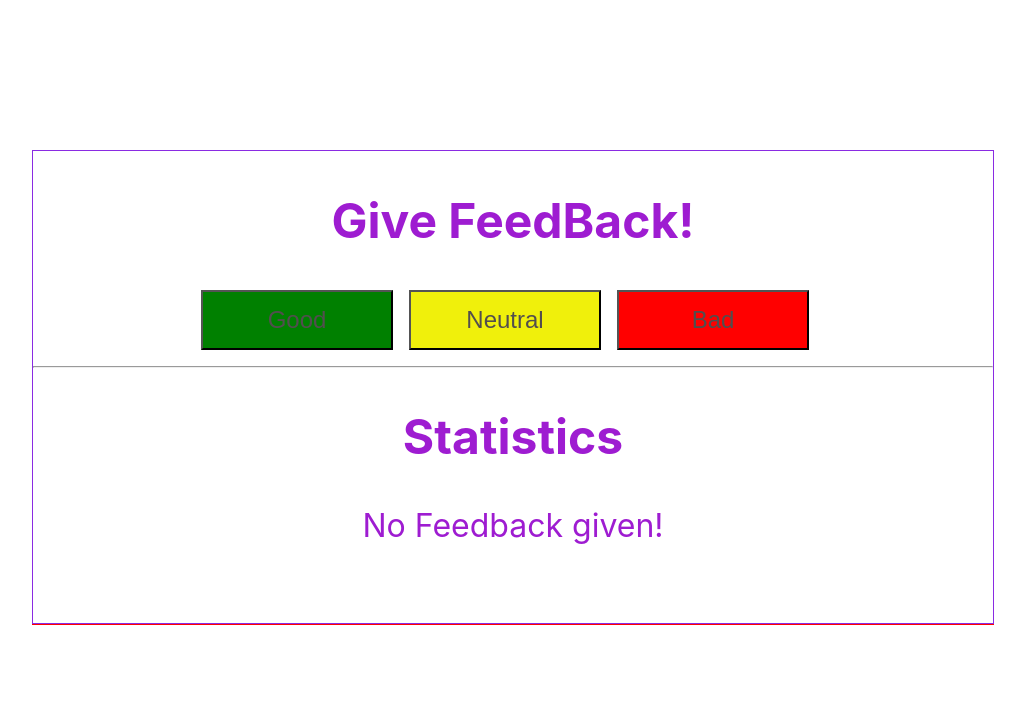
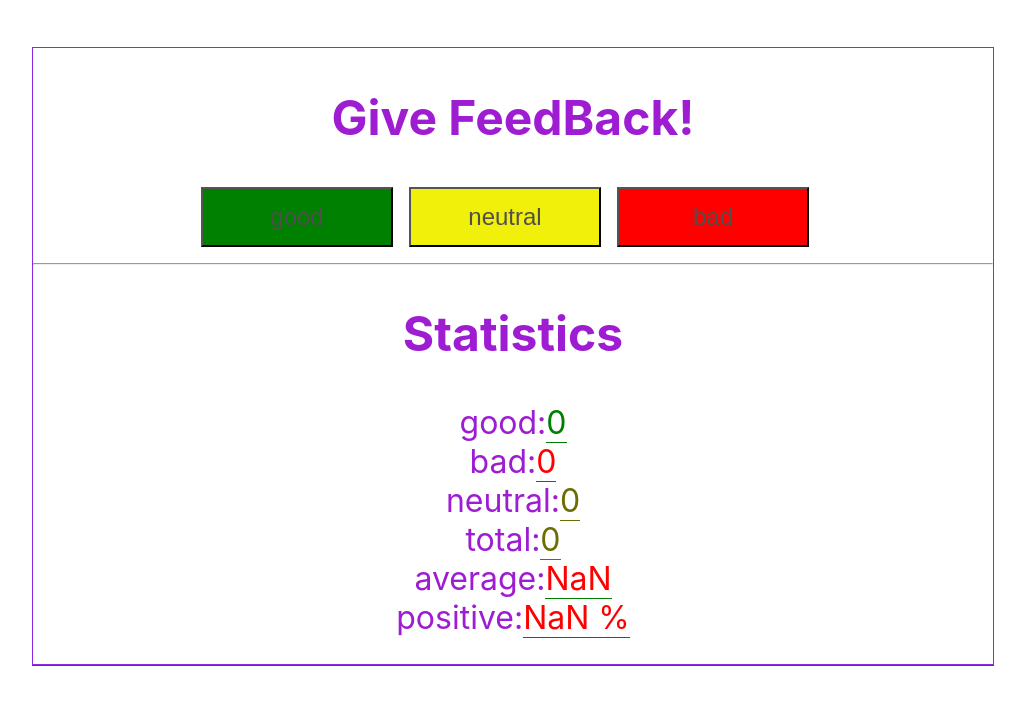
Before and after one commit to mesfint/FullStack_courses_Excersices, a React (Create React App) app in the folder part1/unicafe/: page / in a window 1280 px wide. Shown: the top 704 px of the page, without its empty margins (127-1152 px from the left). Built offline with nearby package versions, Linux system fonts and the light colour scheme.

Commit message:
1.10_unicafe_step5

```diff
--- a/part1/unicafe/src/App.css
+++ b/part1/unicafe/src/App.css
@@ -6,10 +6,10 @@ body {
   border: 1px solid blueviolet;
   box-shadow: 0 1px 0 red;
   margin: 0 auto;
-  margin-top: 150px;
+  margin-top: 47px;
   height: 360px;
   width: 75%;
-  padding-bottom: 7rem;
+  padding-bottom: 16rem;
 }
 .App {
   color: rgb(158, 28, 209);
--- a/part1/unicafe/src/App.js
+++ b/part1/unicafe/src/App.js
@@ -3,32 +3,57 @@ import ReactDOM from "react-dom";
 
 import "./App.css";
 
-const Statistics = ({ bad, good, neutral }) => {
-  if (good == 0 && bad == 0 && neutral == 0) {
-    return "No Feedback given!";
+// const Statistics = ({ bad, good, neutral }) => {
+
+//   if (good == 0 && bad == 0 && neutral == 0) {
+//     return "No Feedback given!";
+//   } else {
+//     return (
+//       <div>
+
+//           avarege:
+//           {typeof parseFloat(
+//             (good * 1 + neutral * 0 + bad * -1) / (good + neutral + bad)
+//           ) === NaN
+//             ? 0
+//             : (good * 1 + neutral * 0 + bad * -1) / (good + neutral + bad)}
+//         </span>
+//         <br />
+//         <span className="g">
+//           Positive:{parseFloat((good / (good + neutral + bad)) * 100)}%
+//         </span>
+//       </div>
+//     );
+//   }
+// };
+
+const Statistic = ({ text, value, className }) => {
+  if (text === "positive") {
+    return (
+      <div>
+        {text}:<span className={className}>{value} %</span>
+      </div>
+    );
   } else {
     return (
       <div>
-        good:<span className="g">{good}</span> neutral:
-        <span className="n">{neutral}</span> bad:
-        <span className="b"> {bad}</span>{" "}
-        <span className="n">result: {good + neutral + bad}</span>
-        <span className="n">
-          <br />
-          avarege:
-          {typeof parseFloat(
-            (good * 1 + neutral * 0 + bad * -1) / (good + neutral + bad)
-          ) === NaN
-            ? 0
-            : (good * 1 + neutral * 0 + bad * -1) / (good + neutral + bad)}
-        </span>
-        <br />
-        <span className="g">
-          Positive:{parseFloat((good / (good + neutral + bad)) * 100)}%
-        </span>
+        {text}:<span className={className}>{value}</span>
       </div>
     );
   }
+};
+const Statistics = props => {
+  return (
+    <div>
+      <Statistic className="g" text="good" value={props.good} />
+      <Statistic className="b" text="bad" value={props.bad} />
+      <Statistic className="n" text="neutral" value={props.neutral} />
+      <Statistic className="n" text="total" value={props.total} />
+
+      <Statistic className="b" text="average" value={props.average} />
+      <Statistic className="b" text="positive" value={props.positive} />
+    </div>
+  );
 };
 
 const App = () => {
@@ -48,23 +73,40 @@ const App = () => {
     return setBad(bad + 1);
   };
 
+  const calcAverage = () => {
+    const calc = parseFloat(
+      (good * 1 + neutral * 0 + bad * -1) / (good + neutral + bad)
+    );
+    return calc;
+  };
+  const total = () => {
+    const calc = parseFloat((good / (good + neutral + bad)) * 100);
+    return calc;
+  };
+
+  const Button = ({ onClick, text }) => (
+    <button className={text} onClick={onClick}>
+      {text}
+    </button>
+  );
+
   return (
     <div className="App">
       <h2>Give FeedBack!</h2>
-      <button className="good" onClick={goodHandleClick}>
-        Good{" "}
-      </button>
-      <button className="neutral" onClick={neutralHandleClick}>
-        Neutral{" "}
-      </button>
-      <button className="bad" onClick={badHandleClick}>
-        {" "}
-        Bad
-      </button>
+      <Button onClick={goodHandleClick} text="good" />
+      <Button onClick={neutralHandleClick} text="neutral" />
+      <Button onClick={badHandleClick} text="bad" />
+
       <hr />
       <h2>Statistics</h2>
-      {}
-      <Statistics good={good} bad={bad} neutral={neutral} />
+      <Statistics
+        good={good}
+        bad={bad}
+        neutral={neutral}
+        average={calcAverage()}
+        positive={total()}
+        total={good + neutral + bad}
+      />
     </div>
   );
 };
```
